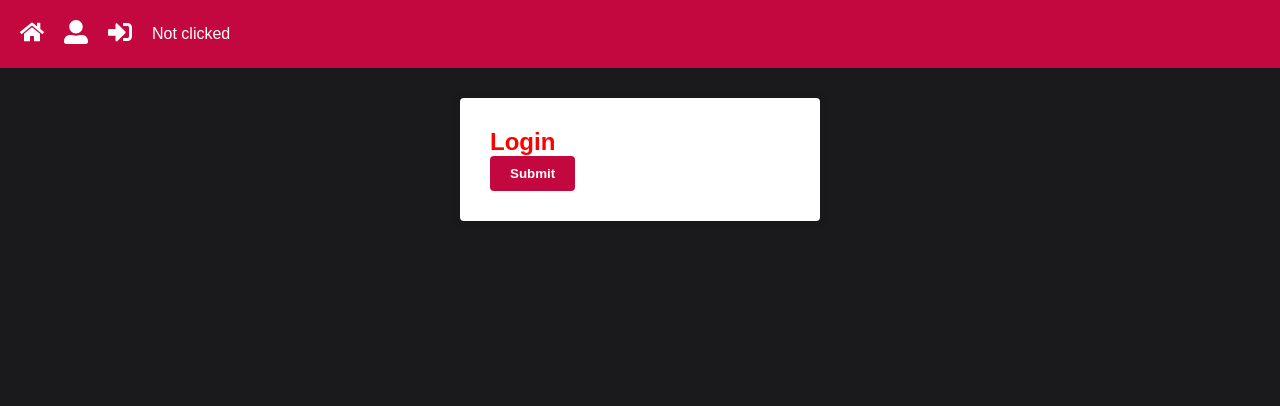
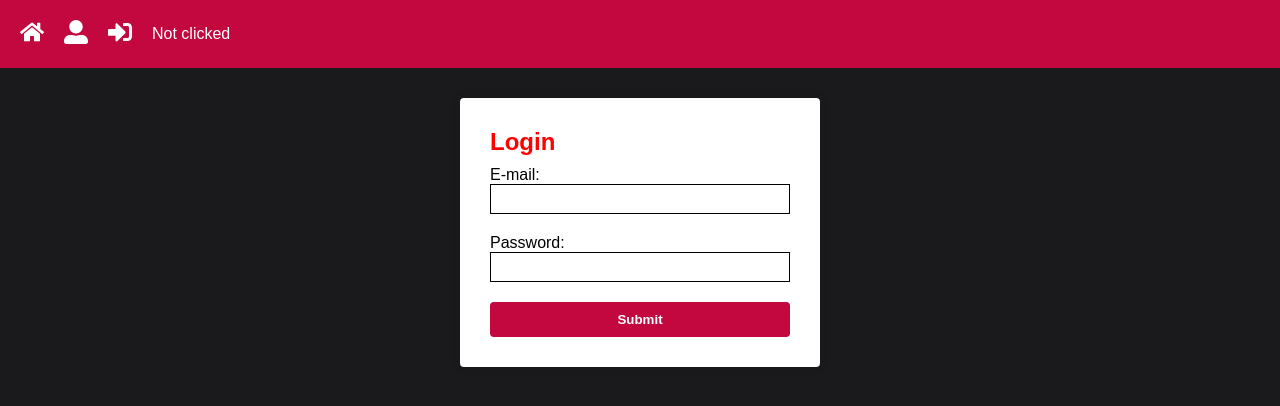
Before and after one commit to tomaslmz/school-system, a React (Create React App) app in the folder frontend/: page /login in a window 1280 px wide. Shown: the top 406 px of the page. Built offline with nearby package versions, Linux system fonts and the light colour scheme.

Commit message:
adding setemail and setpassword

```diff
--- a/frontend/src/pages/Login/index.js
+++ b/frontend/src/pages/Login/index.js
@@ -1,24 +1,48 @@
-import React from 'react';
+/* eslint-disable react/jsx-no-bind */
+import React, { useState } from 'react';
 
 import { useDispatch } from 'react-redux';
 import { Container } from '../../styles/GlobalStyles';
-import { Title } from './styled';
+import { Title, Input, Form } from './styled';
 import * as exampleActions from '../../store/modules/example/actions';
 
 export default function Login() {
+    const [email, setEmail] = useState('');
+    const [password, setPassword] = useState('');
+
     const dispatch = useDispatch();
 
     function handleClick(e) {
         e.preventDefault();
+        console.log(email);
+        console.log(password);
+        // dispatch(exampleActions.isButtonClickedRequest());
+    }
 
-        dispatch(exampleActions.isButtonClickedRequest());
-    }
     return (
         <Container>
             <Title>Login</Title>
-            <button type="submit" onClick={handleClick}>
-                Submit
-            </button>
+            <Form onSubmit={handleClick}>
+                <label htmlFor="email">
+                    E-mail:
+                    <Input
+                        type="text"
+                        id="email"
+                        value={email}
+                        onChange={(e) => setEmail(e.target.value)}
+                    />
+                </label>
+                <label htmlFor="password">
+                    Password:
+                    <Input
+                        type="password"
+                        id="password"
+                        value={password}
+                        onChange={(e) => setPassword(e.target.value)}
+                    />
+                </label>
+                <button type="submit">Submit</button>
+            </Form>
         </Container>
     );
 }
--- a/frontend/src/pages/Login/styled.js
+++ b/frontend/src/pages/Login/styled.js
@@ -3,3 +3,16 @@ import styled from 'styled-components';
 export const Title = styled.h1`
     color: red;
 `;
+
+export const Input = styled.input`
+    width: 100%;
+    border: 1px solid black;
+    height: 30px;
+`;
+
+export const Form = styled.form`
+    margin-top: 10px;
+    display: flex;
+    gap: 20px;
+    flex-direction: column;
+`;
```
Also changed, not shown: frontend/.eslintrc.js.
